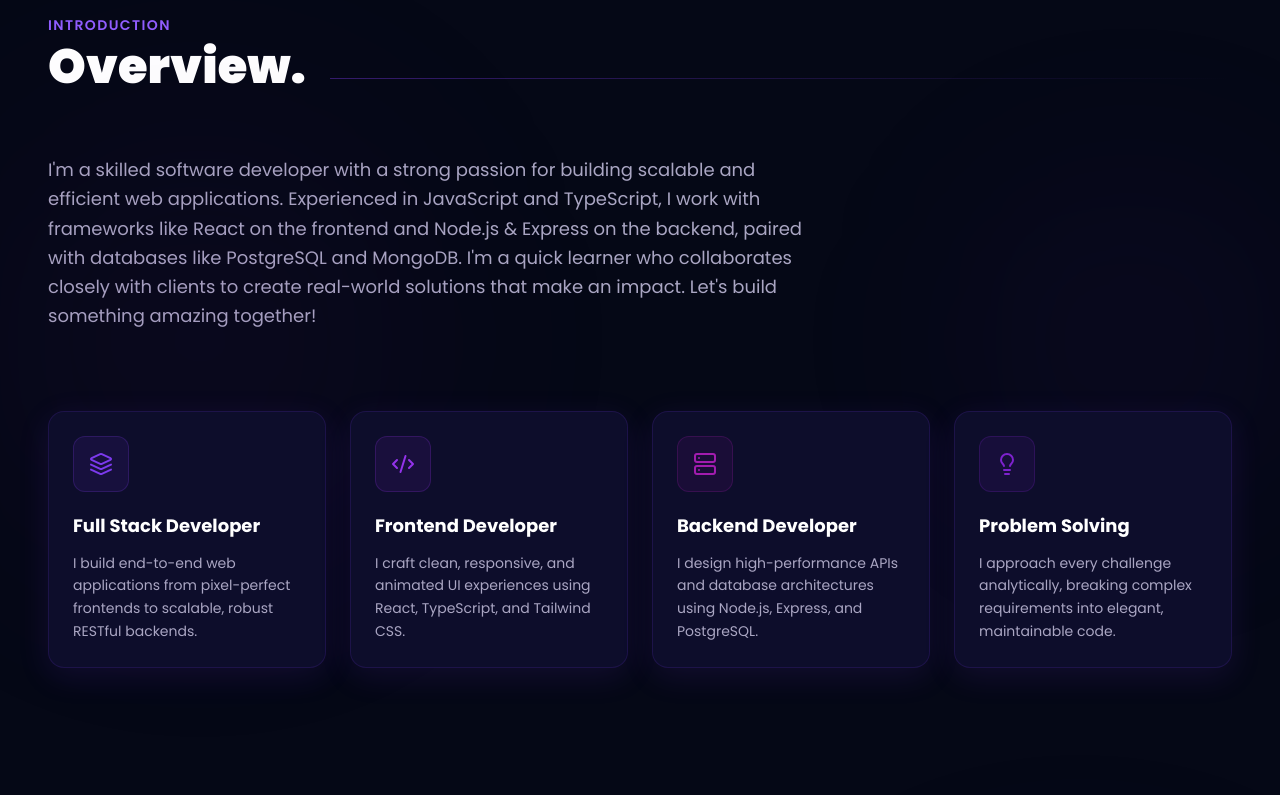
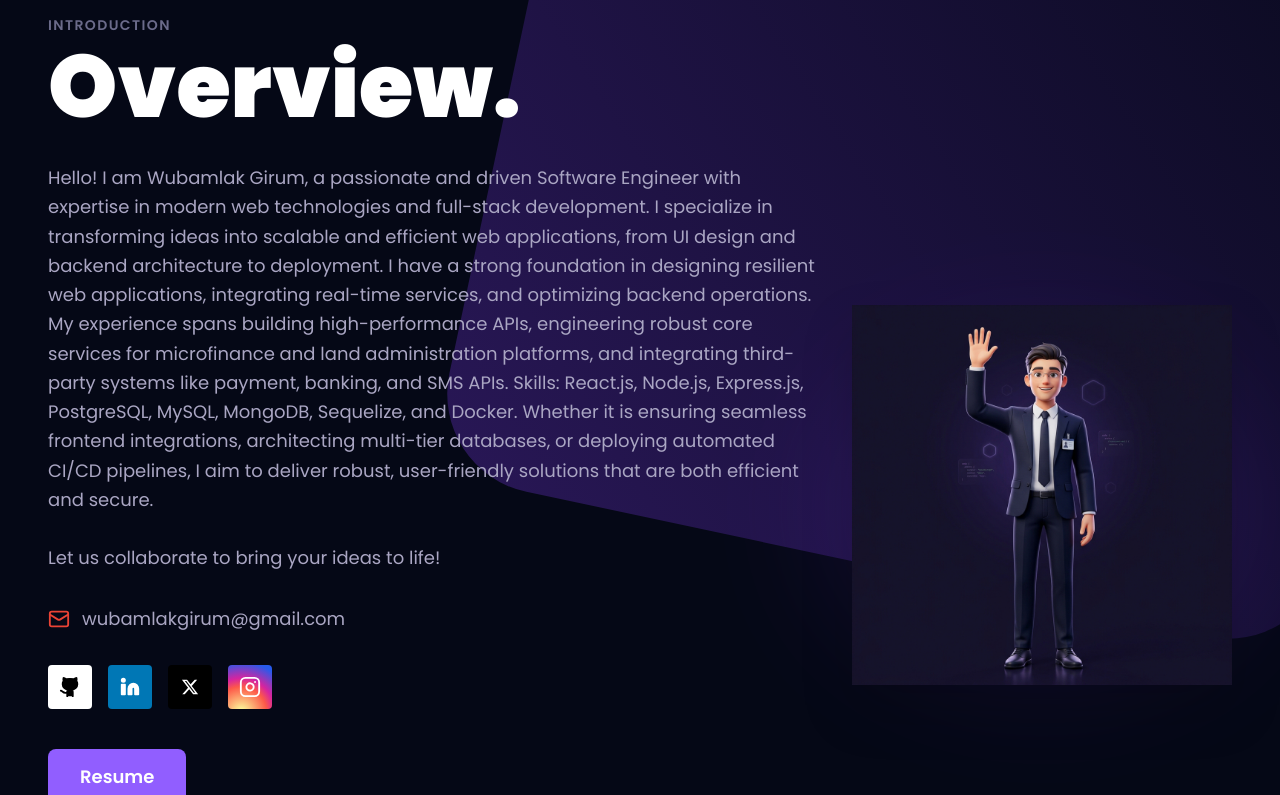
Before and after one commit to Zwubman/Portfolio, a React (Vite) app in the folder frontend/: page / in a window 1280 px wide. Shown: the part 920-1715 px from the top of the page. Built offline with nearby package versions, Linux system fonts and the light colour scheme; no server answers.

Commit message:
Refactor code structure for improved readability and maintainability

```diff
--- a/frontend/src/components/sections/AboutSection.jsx
+++ b/frontend/src/components/sections/AboutSection.jsx
@@ -1,132 +1,148 @@
 import { motion } from 'framer-motion';
-import { Code2, Server, Layers, Lightbulb } from 'lucide-react';
-
-const cards = [
-  {
-    title: 'Full Stack Developer',
-    icon: Layers,
-    description:
-      'I build end-to-end web applications from pixel-perfect frontends to scalable, robust RESTful backends.',
-    color: '#7c3aed',
-  },
-  {
-    title: 'Frontend Developer',
-    icon: Code2,
-    description:
-      'I craft clean, responsive, and animated UI experiences using React, TypeScript, and Tailwind CSS.',
-    color: '#9333ea',
-  },
-  {
-    title: 'Backend Developer',
-    icon: Server,
-    description:
-      'I design high-performance APIs and database architectures using Node.js, Express, and PostgreSQL.',
-    color: '#a21caf',
-  },
-  {
-    title: 'Problem Solving',
-    icon: Lightbulb,
-    description:
-      'I approach every challenge analytically, breaking complex requirements into elegant, maintainable code.',
-    color: '#7e22ce',
-  },
-];
+import { Mail, Github, Linkedin, Instagram } from 'lucide-react';
 
 export default function AboutSection() {
   return (
     <section
       id="about"
-      className="relative py-24 sm:py-32"
+      className="relative py-24 sm:py-32 w-full overflow-hidden"
       style={{ backgroundColor: 'var(--bg-primary)' }}
     >
-      <div className="absolute left-0 top-1/2 -translate-y-1/2 w-[400px] h-[400px] bg-purple-900/8 rounded-full blur-[120px] pointer-events-none" />
-      <div className="absolute right-0 top-1/3 w-[300px] h-[300px] bg-violet-900/8 rounded-full blur-[100px] pointer-events-none" />
+      {/* Background blobs to mimic the wavy design from yonas.live */}
+      <div className="absolute top-0 left-0 w-full h-full overflow-hidden pointer-events-none z-0">
+        <div
+          className="absolute -top-[20%] -right-[10%] w-[70vw] h-[70vw] rounded-[100px] rotate-12 opacity-30"
+          style={{ background: 'linear-gradient(45deg, var(--accent-start), transparent)' }}
+        />
+      </div>
 
-      <div className="max-w-7xl mx-auto px-6 sm:px-8 lg:px-12">
-        {/* Section label */}
-        <motion.div
-          initial={{ opacity: 0, y: 20 }}
-          whileInView={{ opacity: 1, y: 0 }}
-          viewport={{ once: true }}
-          transition={{ duration: 0.6 }}
-          className="mb-16"
-        >
-          <p className="text-sm font-semibold tracking-widest uppercase mb-2" style={{ color: 'var(--accent)' }}>
-            Introduction
-          </p>
-          <div className="flex items-end gap-6">
+      <div className="relative z-10 max-w-7xl mx-auto px-6 sm:px-8 lg:px-12">
+        <div className="flex flex-col lg:flex-row items-center justify-between gap-12 lg:gap-8">
+
+          {/* ── Left Column: Text & Interaction ── */}
+          <motion.div
+            initial={{ opacity: 0, x: -30 }}
+            whileInView={{ opacity: 1, x: 0 }}
+            viewport={{ once: true }}
+            transition={{ duration: 0.6 }}
+            className="flex-1 max-w-3xl"
+          >
+            <p className="text-sm font-semibold tracking-widest uppercase mb-2" style={{ color: 'var(--text-muted)' }}>
+              INTRODUCTION
+            </p>
             <h2
-              className="text-4xl sm:text-5xl font-black"
+              className="text-5xl sm:text-6xl md:text-[5.5rem] font-black mb-8 leading-none"
               style={{ color: 'var(--text-primary)', fontFamily: "'Poppins', sans-serif" }}
             >
               Overview.
             </h2>
-            <div
-              className="flex-1 h-px mb-3 hidden sm:block"
-              style={{ background: 'linear-gradient(to right, var(--border-hover), transparent)' }}
-            />
-          </div>
-        </motion.div>
 
-        {/* Bio text */}
-        <motion.p
-          initial={{ opacity: 0, y: 20 }}
-          whileInView={{ opacity: 1, y: 0 }}
-          viewport={{ once: true }}
-          transition={{ duration: 0.6, delay: 0.1 }}
-          className="text-base sm:text-lg leading-relaxed max-w-3xl mb-20"
-          style={{ color: 'var(--text-secondary)' }}
-        >
-          I'm a skilled software developer with a strong passion for building scalable and
-          efficient web applications. Experienced in JavaScript and TypeScript, I work with
-          frameworks like React on the frontend and Node.js & Express on the backend, paired
-          with databases like PostgreSQL and MongoDB. I'm a quick learner who collaborates
-          closely with clients to create real-world solutions that make an impact. Let's
-          build something amazing together!
-        </motion.p>
+            <p
+              className="text-base sm:text-lg leading-relaxed mb-8"
+              style={{ color: 'var(--text-secondary)' }}
+            >
+              Hello! I am Wubamlak Girum, a passionate and driven Software Engineer with expertise in modern web technologies and full-stack development. I specialize in transforming ideas into scalable and efficient web applications, from UI design and backend architecture to deployment. I have a strong foundation in designing resilient web applications, integrating real-time services, and optimizing backend operations. My experience spans building high-performance APIs, engineering robust core services for microfinance and land administration platforms, and integrating third-party systems like payment, banking, and SMS APIs. Skills: React.js, Node.js, Express.js, PostgreSQL, MySQL, MongoDB, Sequelize, and Docker. Whether it is ensuring seamless frontend integrations, architecting multi-tier databases, or deploying automated CI/CD pipelines, I aim to deliver robust, user-friendly solutions that are both efficient and secure.
+              <br /><br />
+              Let us collaborate to bring your ideas to life!
+            </p>
 
-        {/* Cards */}
-        <div className="grid grid-cols-1 sm:grid-cols-2 lg:grid-cols-4 gap-6">
-          {cards.map((card, idx) => {
-            const Icon = card.icon;
-            return (
-              <motion.div
-                key={card.title}
-                initial={{ opacity: 0, y: 40 }}
-                whileInView={{ opacity: 1, y: 0 }}
-                viewport={{ once: true }}
-                transition={{ duration: 0.5, delay: idx * 0.12 }}
-                className="group relative p-6 rounded-2xl card-base cursor-default"
+            {/* Email link */}
+            <div className="flex items-center gap-3 mb-8">
+              <Mail size={22} style={{ color: '#ea4335' }} />
+              <a
+                href="mailto:wubamlakgirum@gmail.com"
+                className="text-lg hover:underline transition-colors"
+                style={{ color: 'var(--text-secondary)' }}
               >
-                {/* Icon */}
-                <div
-                  className="w-14 h-14 rounded-xl flex items-center justify-center mb-5"
-                  style={{ backgroundColor: `${card.color}18`, border: `1px solid ${card.color}35` }}
-                >
-                  <Icon size={24} style={{ color: card.color }} />
-                </div>
+                wubamlakgirum@gmail.com
+              </a>
+            </div>
 
-                {/* Title */}
-                <h3
-                  className="font-bold text-lg mb-3"
-                  style={{ color: 'var(--text-primary)', fontFamily: "'Poppins', sans-serif" }}
-                >
-                  {card.title}
-                </h3>
+            {/* Social Icons row matching yonase.live style */}
+            <div className="flex items-center gap-4 mb-10">
+              {/* GitHub */}
+              <a
+                href="https://github.com/Zwubman"
+                target="_blank"
+                rel="noopener noreferrer"
+                className="w-11 h-11 rounded flex items-center justify-center transition-transform hover:-translate-y-1"
+                style={{ backgroundColor: '#ffffff', color: '#000000' }}
+              >
+                <Github size={22} fill="currentColor" />
+              </a>
 
-                {/* Description */}
-                <p className="text-sm leading-relaxed" style={{ color: 'var(--text-secondary)' }}>
-                  {card.description}
-                </p>
+              {/* LinkedIn */}
+              <a
+                href="https://linkedin.com/in/wubamlak"
+                target="_blank"
+                rel="noopener noreferrer"
+                className="w-11 h-11 rounded flex items-center justify-center transition-transform hover:-translate-y-1"
+                style={{ backgroundColor: '#0077b5', color: '#ffffff' }}
+              >
+                <Linkedin size={20} fill="currentColor" />
+              </a>
 
-                {/* Bottom accent */}
-                <div
-                  className="absolute bottom-0 left-0 right-0 h-0.5 rounded-b-2xl opacity-0 group-hover:opacity-100 transition-opacity duration-300"
-                  style={{ background: `linear-gradient(to right, ${card.color}, transparent)` }}
-                />
-              </motion.div>
-            );
-          })}
+              {/* X / Twitter */}
+              <a
+                href="#"
+                target="_blank"
+                rel="noopener noreferrer"
+                className="w-11 h-11 rounded flex items-center justify-center transition-transform hover:-translate-y-1"
+                style={{ backgroundColor: '#000000', color: '#ffffff' }}
+              >
+                <svg viewBox="0 0 24 24" width="18" height="18" fill="currentColor">
+                  <path d="M18.244 2.25h3.308l-7.227 8.26 8.502 11.24H16.17l-5.214-6.817L4.99 21.75H1.68l7.73-8.835L1.254 2.25H8.08l4.713 6.231zm-1.161 17.52h1.833L7.084 4.126H5.117z" />
+                </svg>
+              </a>
+
+              {/* Instagram */}
+              <a
+                href="#"
+                target="_blank"
+                rel="noopener noreferrer"
+                className="w-11 h-11 rounded flex items-center justify-center transition-transform hover:-translate-y-1"
+                style={{
+                  background: 'radial-gradient(circle at 30% 107%, #fdf497 0%, #fdf497 5%, #fd5949 45%, #d6249f 60%, #285AEB 90%)',
+                  color: '#ffffff'
+                }}
+              >
+                <Instagram size={22} />
+              </a>
+            </div>
+
+            {/* Resume Button */}
+            <a
+              href="/Wubamlak_Girum_Resume.pdf"
+              download="Wubamlak_Girum_Resume.pdf"
+              className="inline-block px-8 py-3.5 rounded-lg text-white font-semibold text-lg transition-all hover:opacity-90 hover:scale-105"
+              style={{ background: 'var(--accent)' }}
+            >
+              Resume
+            </a>
+          </motion.div>
+
+          {/* ── Right Column: 3D Avatar Image ── */}
+          <motion.div
+            initial={{ opacity: 0, scale: 0.9 }}
+            whileInView={{ opacity: 1, scale: 1 }}
+            viewport={{ once: true }}
+            transition={{ duration: 0.7, delay: 0.2 }}
+            className="flex-shrink-0 relative hidden lg:block"
+          >
+            <div className="relative w-[380px] h-[550px]">
+              {/* Soft glow behind the avatar */}
+              <div
+                className="absolute inset-x-0 bottom-10 w-full h-1/2 rounded-[100%] blur-[80px]"
+                style={{ background: 'var(--accent-start)', opacity: 0.2 }}
+              />
+              <img
+                src="/developer_avatar.png"
+                alt="3D Developer Avatar"
+                className="w-full h-full object-contain object-bottom drop-shadow-2xl relative z-10"
+              />
+            </div>
+          </motion.div>
+
         </div>
       </div>
     </section>
```
Also changed, not shown: frontend/public/developer_avatar.png (added), 1 other file (tests, documents, lock files or other folders).
